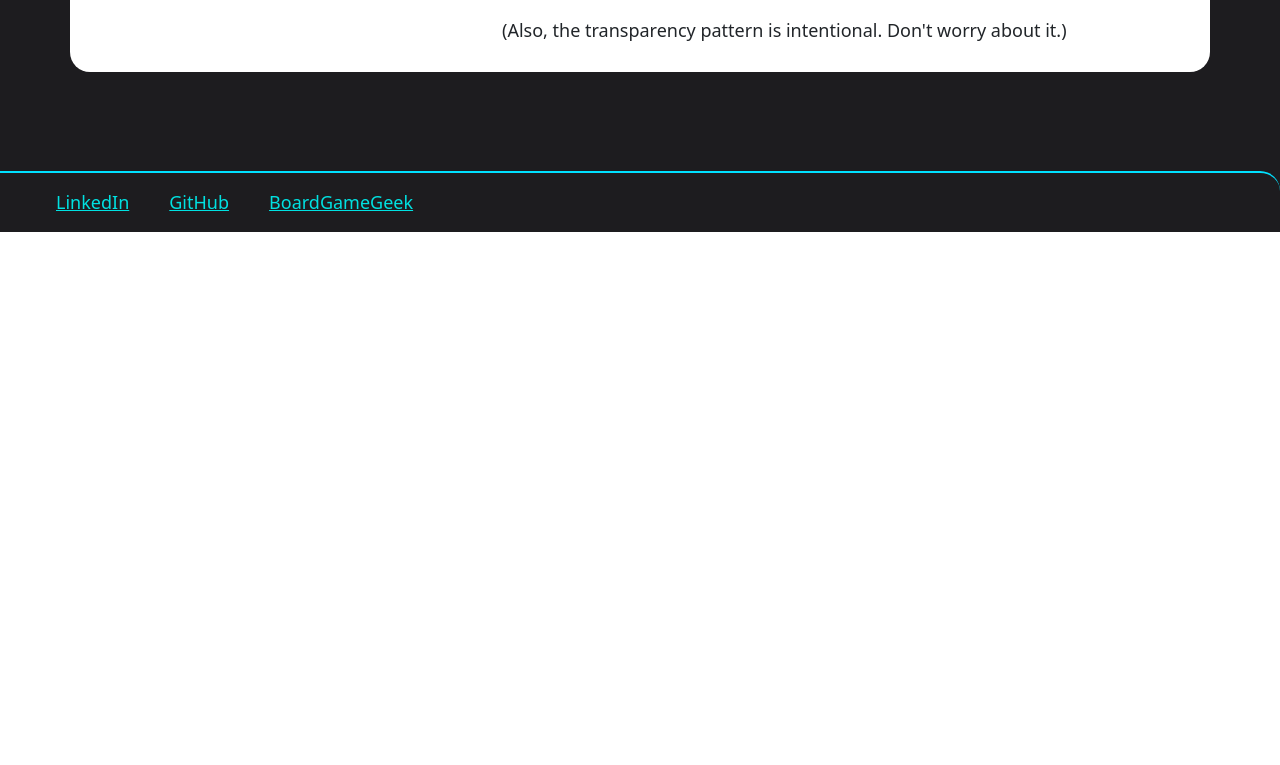
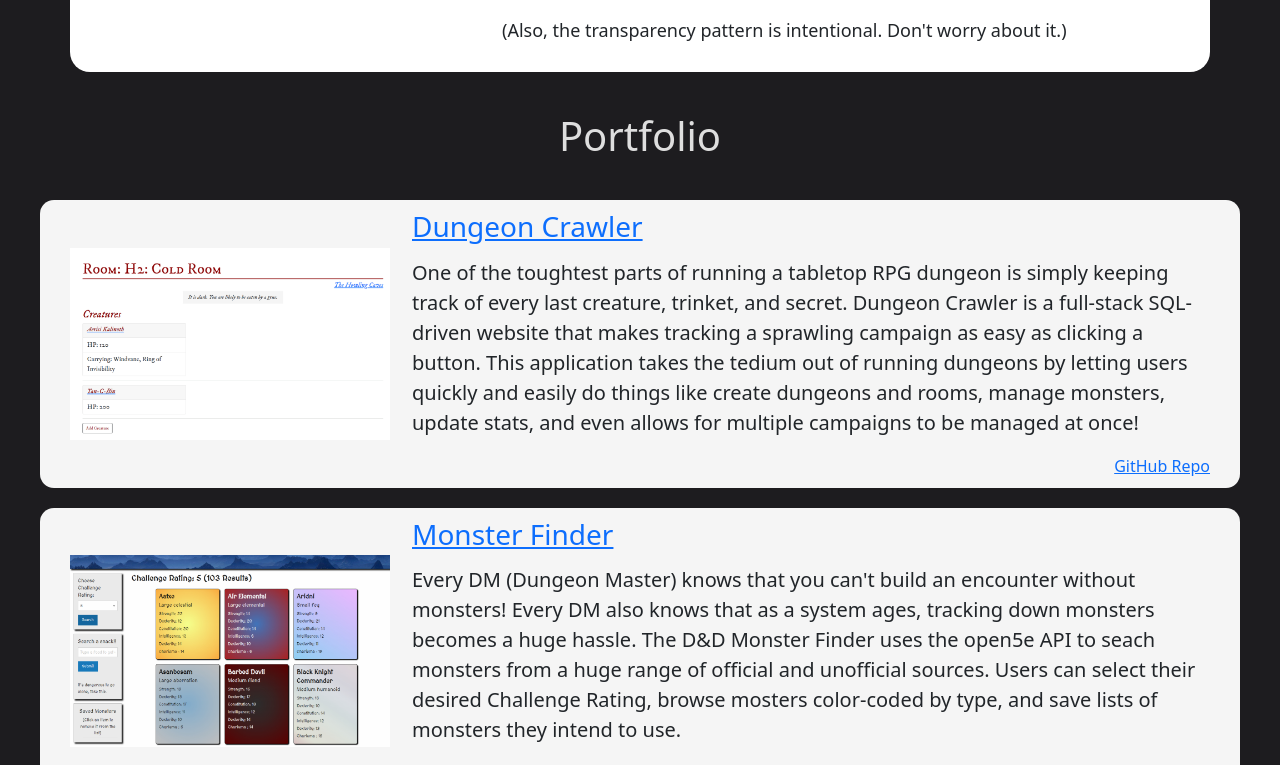
Before and after one commit to the-wake/ben-martin-portfolio, a React (Create React App) app: page / in a window 1280 px wide. Shown: the part 1380-2145 px from the top of the page. Before the commit the page ends 1612 px from the top, so only its background shows below. Built offline with nearby package versions, Linux system fonts and the light colour scheme.

Commit message:
Refactored conditional component rendering into cascading layout.

```diff
--- a/src/App.css
+++ b/src/App.css
@@ -149,7 +149,6 @@
   height: fit-content;
   min-height: 82vh;
   block-size: fit-content;
-  margin-bottom: 40px;
 }
 
 .content-header {
--- a/src/components/ContentContainer.js
+++ b/src/components/ContentContainer.js
@@ -13,23 +13,24 @@ function ContentContainer() {
   // const [displayBanner, setDisplayBanner] = useState(true);
   // const isMounted = useRef(false);
 
-  const renderPage = () => {
-    if (currentPage === '' || currentPage === 'About') {
-      return <Blurb />;
-    } else if (currentPage === 'Portfolio') {
-      return <Portfolio />;
-    } else if (currentPage === 'Contact') {
-      return <Contact />;
-    };
-  };
+  // const renderPage = () => {
+  //   if (currentPage === '' || currentPage === 'About') {
+  //     return <Blurb />;
+  //   } else if (currentPage === 'Portfolio') {
+  //     return <Portfolio />;
+  //   } else if (currentPage === 'Contact') {
+  //     return <Contact />;
+  //   };
+  // };
 
   const handlePageChange = page => {
     setCurrentPage(page);
-    // setInterval(() => {
-    document.getElementById("content-container").scrollIntoView({
+    // document.getElementById('content-container').scrollIntoView();
+    const targetComponent = document.getElementById(page.toLowerCase());
+    targetComponent.scrollIntoView({
+      alignToTop: true,
       behavior: 'smooth'
-    })
-    // }, 100);
+    });
   };
 
   // const homeHandler = () => {
@@ -56,9 +57,18 @@ function ContentContainer() {
           : <div id="home-button">Back home</div>
       } */}
       <div id="content-container">
-        {renderPage()}
+        {/* {renderPage()} */}
+        <div id="about">
+          <Blurb />
+        </div>
+        <div id="portfolio">
+          <Portfolio />
+        </div>
+        <div id="contact">
+          <Contact />
+        </div>
+        <Footer />
       </div>
-      <Footer />
     </div>
   )
 }
--- a/src/components/Navbar.js
+++ b/src/components/Navbar.js
@@ -7,17 +7,17 @@ function Navbar({ currentPage, handlePageChange }) {
   return (
     <div className="custom-navbar">
       <div
-        className={`nav-item ${currentPage === 'About' ? 'nav-item active' : 'nav-item'}`} id="about" href="#/about"
+        className={`nav-item ${currentPage === 'About' ? 'nav-item active' : 'nav-item'}`} id="about-link" href="#/about"
         onClick={() => handlePageChange('About')}>
         About Me
       </div>
       <div
-        className={`nav-item ${currentPage === 'Portfolio' ? 'nav-item active' : 'nav-item'}`} id="portfolio" href="#/portfolio"
+        className={`nav-item ${currentPage === 'Portfolio' ? 'nav-item active' : 'nav-item'}`} id="portfolio-link" href="#/portfolio"
         onClick={() => handlePageChange('Portfolio')}>
         Portfolio
       </div>
       <div
-        className={`nav-item ${currentPage === 'Contact' ? 'nav-item active' : 'nav-item'}`} id="contact" href="#/contact"
+        className={`nav-item ${currentPage === 'Contact' ? 'nav-item active' : 'nav-item'}`} id="contact-link" href="#/contact"
         onClick={() => handlePageChange('Contact')}>
         Contact
       </div>
@@ -29,6 +29,6 @@ function Navbar({ currentPage, handlePageChange }) {
       </a>
     </div>
   );
-}
+};
 
 export default Navbar;
```
